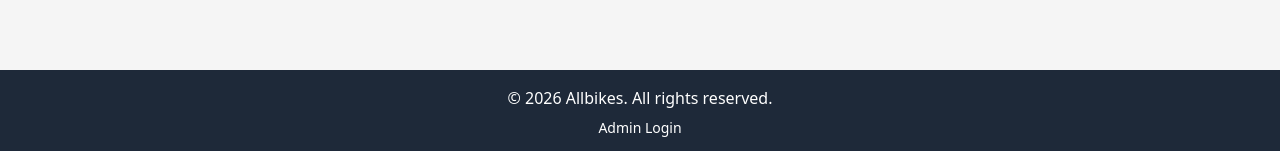
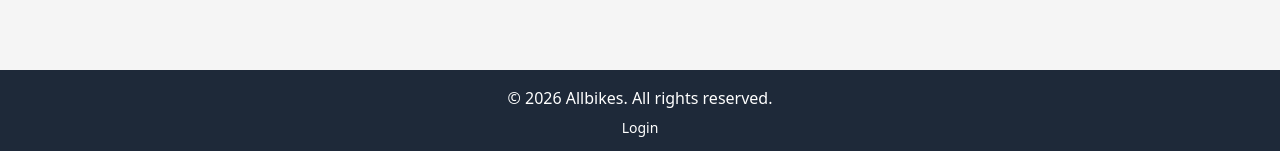
Before and after one commit to ethanbetts63/allbikes, a React app in the folder frontend/: page /login in a window 1280 px wide. Shown: the part 790-941 px from the top of the page. Built offline with nearby package versions, Linux system fonts and the light colour scheme; the HTML template or start-up script is replaced by a standard one.

Commit message:
checkpoint

```diff
--- a/frontend/src/App.tsx
+++ b/frontend/src/App.tsx
@@ -1,8 +1,8 @@
 import { lazy, Suspense } from 'react';
 import { Routes, Route } from 'react-router-dom';
 import { HelmetProvider } from 'react-helmet-async';
-import NavBar from './components/ui/NavBar';
-import Footer from './components/ui/Footer';
+import NavBar from './components/NavBar';
+import Footer from './components/Footer';
 import HomePage from './pages/HomePage';
 import { Toaster } from "@/components/ui/sonner"
 import { Spinner } from './components/ui/spinner';
--- /dev/null
+++ b/frontend/src/components/Footer.tsx
@@ -0,0 +1,35 @@
+import { Link } from 'react-router-dom';
+import { useAuth } from '@/context/AuthContext';
+import { Button } from './ui/button'; // Assuming button component is in the same folder or similar path
+
+const Footer = () => {
+  const { user, logout } = useAuth(); // Destructure logout from useAuth
+
+  return (
+    <footer className="bg-gray-800 text-white p-4 mt-auto">
+      <div className="container mx-auto text-center">
+        <p className="mb-2">&copy; {new Date().getFullYear()} Allbikes. All rights reserved.</p>
+        <div className="flex justify-center space-x-4 text-sm h-5"> {/* Added flex and space-x-4 for layout */}
+          {user ? ( // If user is authenticated
+            <>
+              {user.is_staff && ( // Show Admin Dashboard link if user is staff
+                <Link to="/admin/dashboard" className="hover:underline">
+                  Admin Dashboard
+                </Link>
+              )}
+              <Button variant="link" onClick={logout} className="p-0 h-auto text-white hover:underline">
+                Logout
+              </Button>
+            </>
+          ) : ( // Otherwise, show Login link
+            <Link to="/login" className="hover:underline">
+              Login
+            </Link>
+          )}
+        </div>
+      </div>
+    </footer>
+  );
+};
+
+export default Footer;
--- a/frontend/src/components/ui/Footer.tsx
+++ /dev/null
@@ -1,28 +0,0 @@
-import { Link } from 'react-router-dom';
-import { useAuth } from '@/context/AuthContext';
-import { Button } from './button'; // Assuming button component is in the same folder or similar path
-
-const Footer = () => {
-  const { user, logout } = useAuth(); // Destructure logout from useAuth
-
-  return (
-    <footer className="bg-gray-800 text-white p-4 mt-auto">
-      <div className="container mx-auto text-center">
-        <p className="mb-2">&copy; {new Date().getFullYear()} Allbikes. All rights reserved.</p>
-        <div className="text-sm h-5"> {/* h-5 to prevent layout shift */}
-          {user ? ( // If user is authenticated, show Logout button
-            <Button variant="link" onClick={logout} className="p-0 h-auto text-white hover:underline">
-              Logout
-            </Button>
-          ) : ( // Otherwise, show Login link
-            <Link to="/login" className="hover:underline">
-              Admin Login
-            </Link>
-          )}
-        </div>
-      </div>
-    </footer>
-  );
-};
-
-export default Footer;
```
Also changed, not shown: frontend/src/components/NavBar.tsx (renamed from frontend/src/components/ui/NavBar.tsx).
